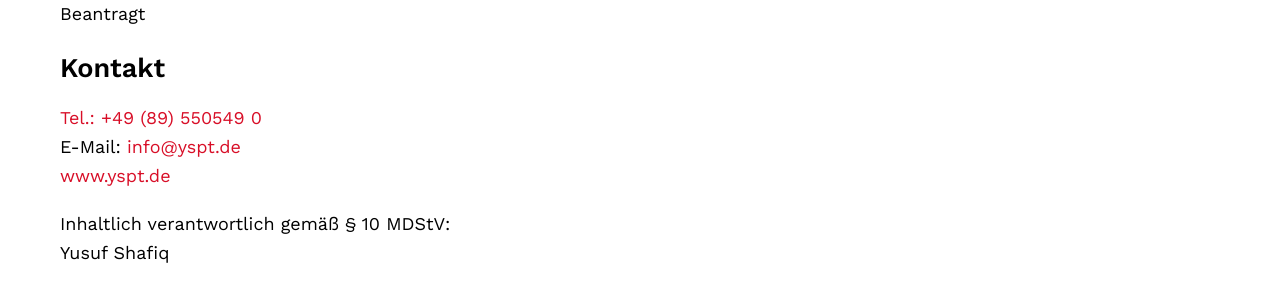
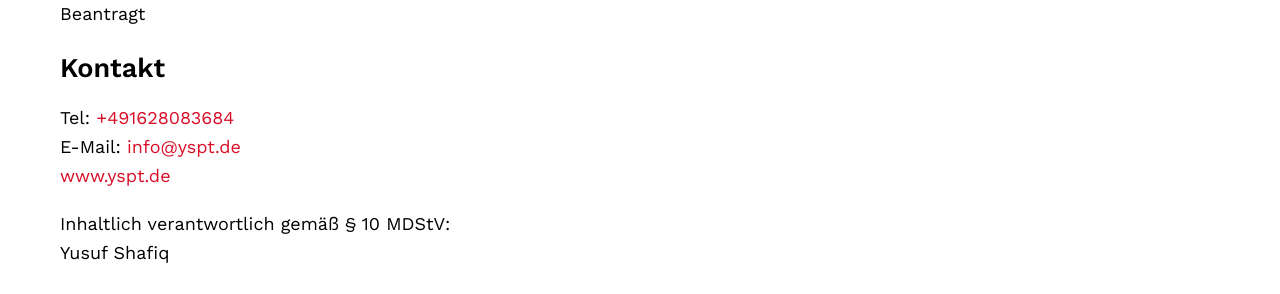
Before and after one commit to yspt-de/www, a Jekyll site: the page built from imprint.markdown, in a window 1280 px wide. Shown: the part 412-706 px from the top of the page. Built offline with Jekyll 4.4.1, drawn with Linux system fonts in a browser that asks for light colours.

Commit message:
Update from Forestry.io Yusuf Shafiq updated imprint.markdown

```diff
--- a/imprint.markdown
+++ b/imprint.markdown
@@ -18,7 +18,7 @@ Beantragt
 
 ### Kontakt
 
-[Tel.: +49 (89) 550549 0](tel:+491628083684)
+Tel: [+491628083684](tel:+491628083684)
 E-Mail: [info@yspt.de
 ](mailto:info@yspt.de)[www.yspt.de](https://www.yspt.de/)
 
```
